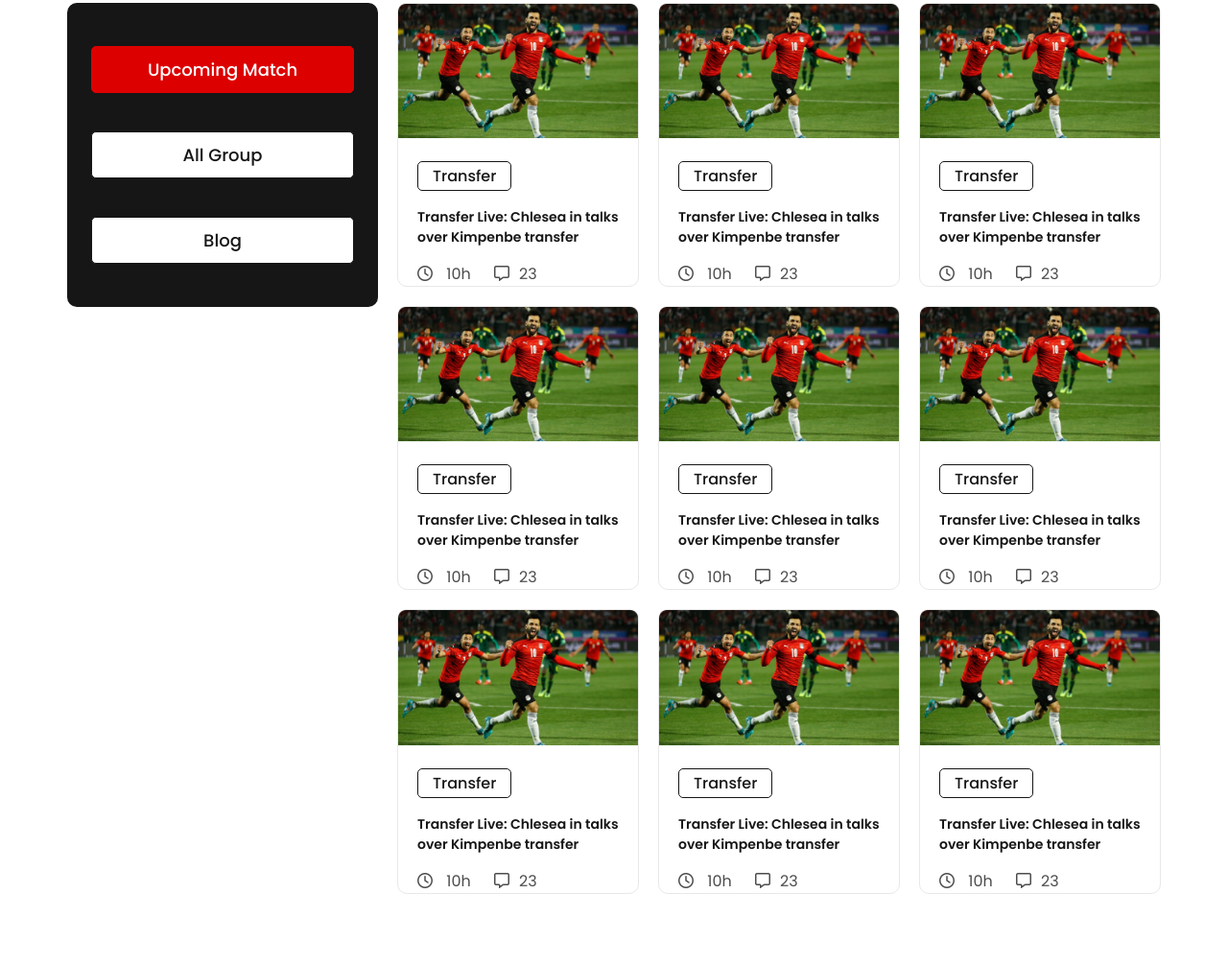
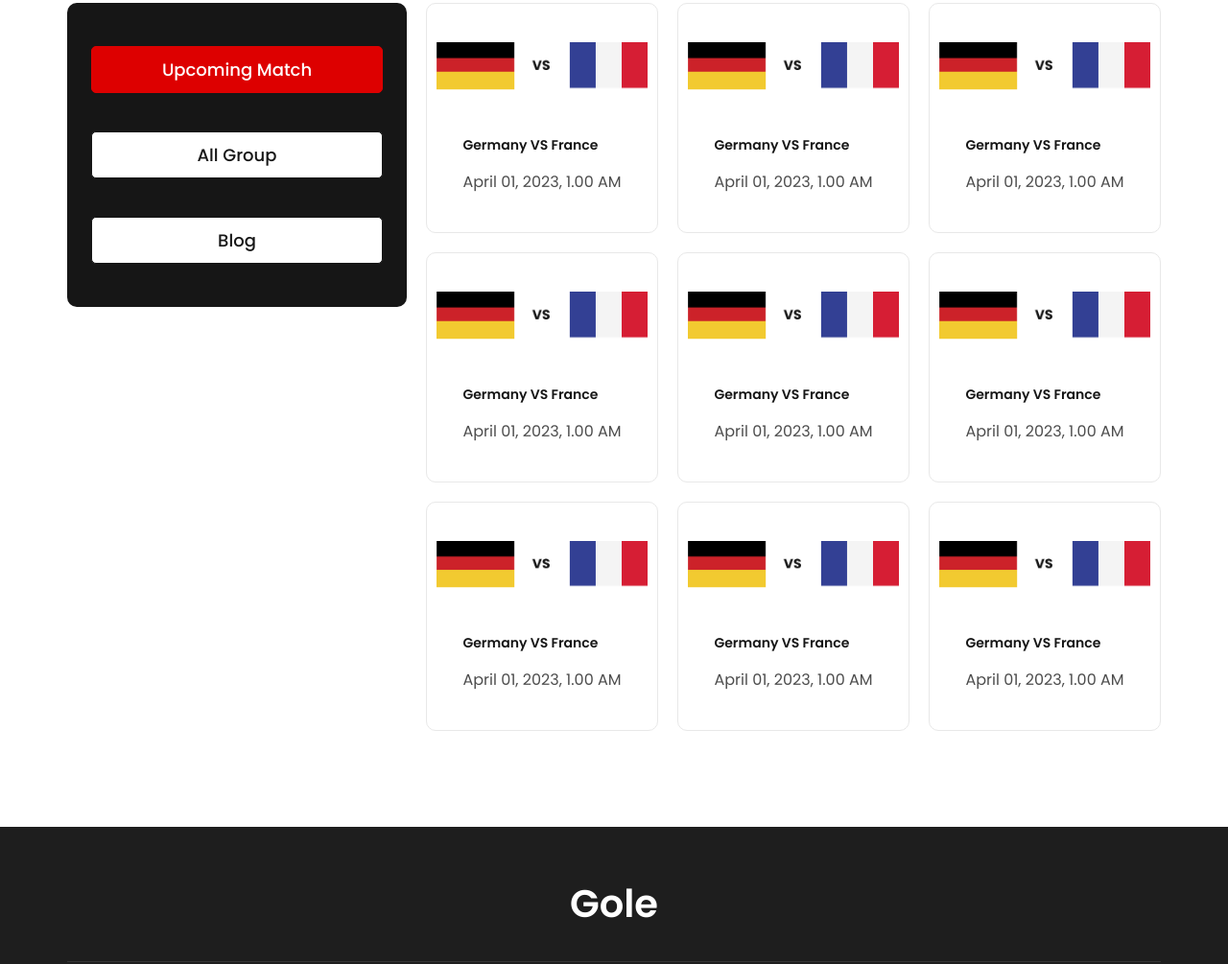
Before and after one commit to Sk-Monir/World-Cup-Html-Css-Responsive, a plain HTML site: page match.html in a window 1280 px wide. Shown: the part 734-1739 px from the top of the page at 96% size. Drawn offline with Linux system fonts and the light colour scheme.

Commit message:
update metach info

```diff
--- a/css/style.css
+++ b/css/style.css
@@ -201,3 +201,16 @@ footer h2{
     background-color: var(--btn-active);
 }
 /* foonter section start */
+/* match page css start */
+.match{
+    display: flex;
+    flex-direction: column;
+    align-items: center;
+    justify-content: center;
+    padding: 40px 10px;
+}
+.match span{
+    margin-right: 0;
+}
+.match img{width:220px}
+/* match page css start */
--- a/match.html
+++ b/match.html
@@ -37,120 +37,102 @@
                     <a href="index.html" class="btn">Blog</a>
                 </div>
                 <div class="blogs">
-                    <div class="blog">
+                    <div class="blog match">
                         <div class="tumbnail">
-                            <img src="images/Blog Image.png" alt="">
+                            <img src="images/flag-group.png" alt="">
                         </div>
                         <div class="blog_info">
-                            <a href="#" class="btn">Transfer</a>
-                            <h4>Transfer Live: Chlesea in talks over Kimpenbe transfer</h4>
+                            <h4>Germany VS France</h4>
                             <div class="icon">
-                                <span><i class="fa-regular fa-clock"></i> 10h</span>
-                                <span><i class="fa-regular fa-message"></i>23</span>
+                                <span>April 01, 2023, 1.00 AM</span>
                             </div>
                         </div>
                     </div>
-                    <div class="blog">
+                    <div class="blog match">
                         <div class="tumbnail">
-                            <img src="images/Blog Image.png" alt="">
+                            <img src="images/flag-group.png" alt="">
                         </div>
                         <div class="blog_info">
-                            <a href="#" class="btn">Transfer</a>
-                            <h4>Transfer Live: Chlesea in talks over Kimpenbe transfer</h4>
+                            <h4>Germany VS France</h4>
                             <div class="icon">
-                                <span><i class="fa-regular fa-clock"></i> 10h</span>
-                                <span><i class="fa-regular fa-message"></i>23</span>
+                                <span>April 01, 2023, 1.00 AM</span>
                             </div>
                         </div>
                     </div>
-                    <div class="blog">
+                    <div class="blog match">
                         <div class="tumbnail">
-                            <img src="images/Blog Image.png" alt="">
+                            <img src="images/flag-group.png" alt="">
                         </div>
                         <div class="blog_info">
-                            <a href="#" class="btn">Transfer</a>
-                            <h4>Transfer Live: Chlesea in talks over Kimpenbe transfer</h4>
+                            <h4>Germany VS France</h4>
                             <div class="icon">
-                                <span><i class="fa-regular fa-clock"></i> 10h</span>
-                                <span><i class="fa-regular fa-message"></i>23</span>
+                                <span>April 01, 2023, 1.00 AM</span>
                             </div>
                         </div>
                     </div>
-                    <div class="blog">
+                    <div class="blog match">
                         <div class="tumbnail">
-                            <img src="images/Blog Image.png" alt="">
+                            <img src="images/flag-group.png" alt="">
                         </div>
                         <div class="blog_info">
-                            <a href="#" class="btn">Transfer</a>
-                            <h4>Transfer Live: Chlesea in talks over Kimpenbe transfer</h4>
+                            <h4>Germany VS France</h4>
                             <div class="icon">
-                                <span><i class="fa-regular fa-clock"></i> 10h</span>
-                                <span><i class="fa-regular fa-message"></i>23</span>
+                                <span>April 01, 2023, 1.00 AM</span>
                             </div>
                         </div>
                     </div>
-                    <div class="blog">
+                    <div class="blog match">
                         <div class="tumbnail">
-                            <img src="images/Blog Image.png" alt="">
+                            <img src="images/flag-group.png" alt="">
                         </div>
                         <div class="blog_info">
-                            <a href="#" class="btn">Transfer</a>
-                            <h4>Transfer Live: Chlesea in talks over Kimpenbe transfer</h4>
+                            <h4>Germany VS France</h4>
                             <div class="icon">
-                                <span><i class="fa-regular fa-clock"></i> 10h</span>
-                                <span><i class="fa-regular fa-message"></i>23</span>
+                                <span>April 01, 2023, 1.00 AM</span>
                             </div>
                         </div>
                     </div>
-                    <div class="blog">
+                    <div class="blog match">
                         <div class="tumbnail">
-                            <img src="images/Blog Image.png" alt="">
+                            <img src="images/flag-group.png" alt="">
                         </div>
                         <div class="blog_info">
-                            <a href="#" class="btn">Transfer</a>
-                            <h4>Transfer Live: Chlesea in talks over Kimpenbe transfer</h4>
+                            <h4>Germany VS France</h4>
                             <div class="icon">
-                                <span><i class="fa-regular fa-clock"></i> 10h</span>
-                                <span><i class="fa-regular fa-message"></i>23</span>
+                                <span>April 01, 2023, 1.00 AM</span>
                             </div>
                         </div>
                     </div>
-                    <div class="blog">
+                    <div class="blog match">
                         <div class="tumbnail">
-                            <img src="images/Blog Image.png" alt="">
+                            <img src="images/flag-group.png" alt="">
                         </div>
                         <div class="blog_info">
-                            <a href="#" class="btn">Transfer</a>
-                            <h4>Transfer Live: Chlesea in talks over Kimpenbe transfer</h4>
+                            <h4>Germany VS France</h4>
                             <div class="icon">
-                                <span><i class="fa-regular fa-clock"></i> 10h</span>
-                                <span><i class="fa-regular fa-message"></i>23</span>
+                                <span>April 01, 2023, 1.00 AM</span>
                             </div>
                         </div>
                     </div>
-                    <div class="blog">
+                    <div class="blog match">
                         <div class="tumbnail">
-                            <img src="images/Blog Image.png" alt="">
+                            <img src="images/flag-group.png" alt="">
                         </div>
                         <div class="blog_info">
-                            <a href="#" class="btn">Transfer</a>
-                            <h4>Transfer Live: Chlesea in talks over Kimpenbe transfer</h4>
+                            <h4>Germany VS France</h4>
                             <div class="icon">
-                                <span><i class="fa-regular fa-clock"></i> 10h</span>
-                                <span><i class="fa-regular fa-message"></i>23</span>
+                                <span>April 01, 2023, 1.00 AM</span>
                             </div>
                         </div>
                     </div>
-                    <div class="blog">
+                    <div class="blog match">
                         <div class="tumbnail">
-                            <img src="images/Blog Image.png" alt="">
+                            <img src="images/flag-group.png" alt="">
                         </div>
                         <div class="blog_info">
-                            <a href="#" class="btn">Transfer</a>
-                            <h4>Transfer Live: Chlesea in talks over Kimpenbe transfer</h4>
+                            <h4>Germany VS France</h4>
                             <div class="icon">
-                                <span><i class="fa-regular fa-clock"></i> 10h</span>
-                                <span><i class="fa-regular fa-message"></i>23</span>
+                                <span>April 01, 2023, 1.00 AM</span>
                             </div>
                         </div>
                     </div>
```
Also changed, not shown: index.html (+1 -1 lines), images/flag-group.png (added).
